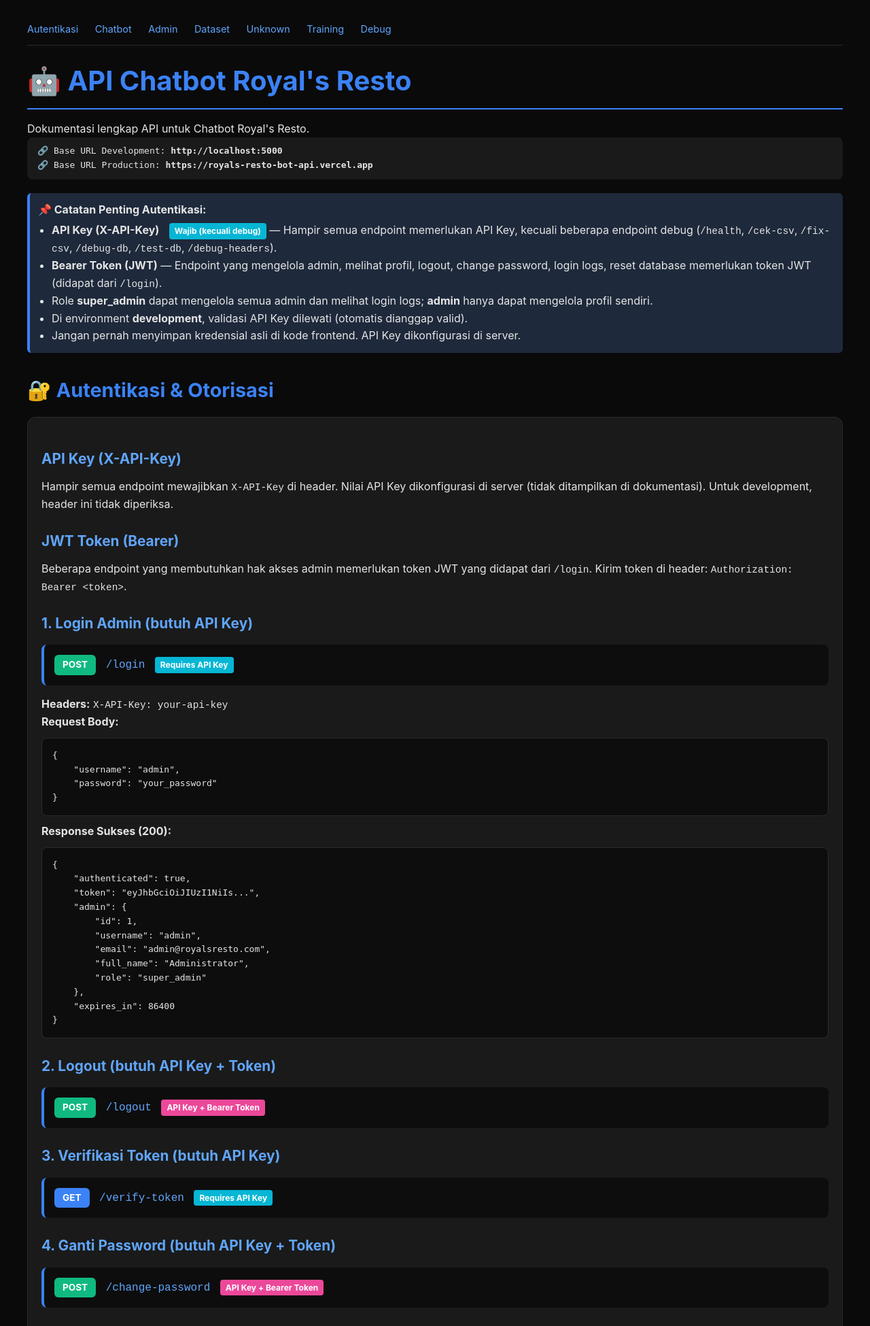
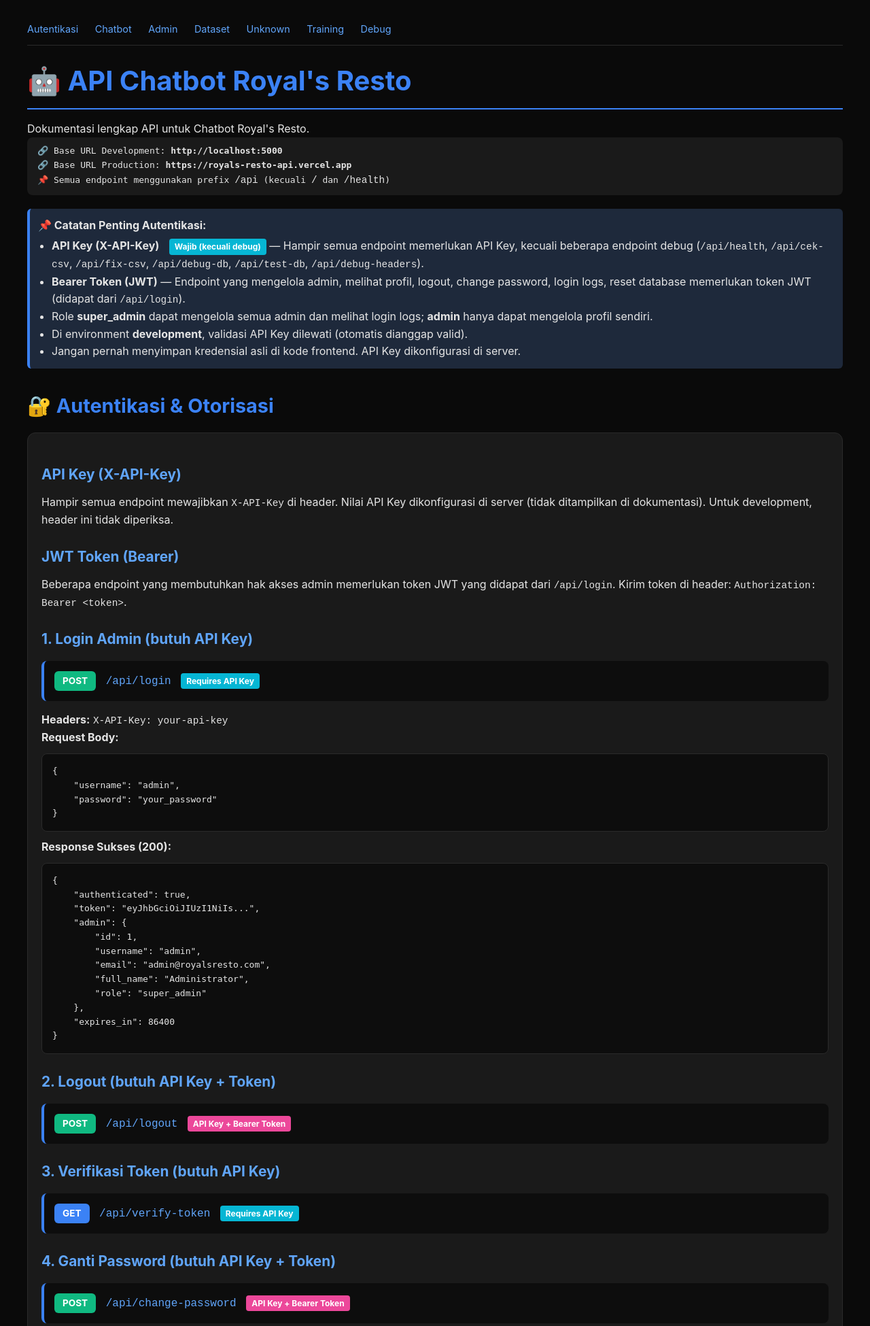
Before and after one commit to pxnan/royals-api, a Flask app: page / in a window 1280 px wide. Shown: the top 1950 px of the page at 68% size. Run offline with Flask 3, Linux system fonts and the light colour scheme; parts of the project's set-up code (start-up, migrations or seed data) failed here and were passed over.

Commit message:
Update API documentation to include '/api' prefix for all endpoints and correct production URL

```diff
--- a/templates/index.html
+++ b/templates/index.html
@@ -184,13 +184,14 @@
     <p>Dokumentasi lengkap API untuk Chatbot Royal's Resto.</p>
     <div class="base-url">
         🔗 Base URL Development: <strong>http://localhost:5000</strong><br>
-        🔗 Base URL Production: <strong>https://royals-resto-bot-api.vercel.app</strong>
+        🔗 Base URL Production: <strong>https://royals-resto-api.vercel.app</strong><br>
+        <span class="text-yellow-400">📌 Semua endpoint menggunakan prefix <code>/api</code> (kecuali <code>/</code> dan <code>/health</code>)</span>
     </div>
     <div class="note">
         <strong>📌 Catatan Penting Autentikasi:</strong>
         <ul style="margin-left: 20px; margin-top: 5px;">
-            <li><strong>API Key (X-API-Key)</strong> <span class="badge badge-apikey">Wajib (kecuali debug)</span> — Hampir semua endpoint memerlukan API Key, kecuali beberapa endpoint debug (<code>/health</code>, <code>/cek-csv</code>, <code>/fix-csv</code>, <code>/debug-db</code>, <code>/test-db</code>, <code>/debug-headers</code>).</li>
-            <li><strong>Bearer Token (JWT)</strong> — Endpoint yang mengelola admin, melihat profil, logout, change password, login logs, reset database memerlukan token JWT (didapat dari <code>/login</code>).</li>
+            <li><strong>API Key (X-API-Key)</strong> <span class="badge badge-apikey">Wajib (kecuali debug)</span> — Hampir semua endpoint memerlukan API Key, kecuali beberapa endpoint debug (<code>/api/health</code>, <code>/api/cek-csv</code>, <code>/api/fix-csv</code>, <code>/api/debug-db</code>, <code>/api/test-db</code>, <code>/api/debug-headers</code>).</li>
+            <li><strong>Bearer Token (JWT)</strong> — Endpoint yang mengelola admin, melihat profil, logout, change password, login logs, reset database memerlukan token JWT (didapat dari <code>/api/login</code>).</li>
             <li>Role <strong>super_admin</strong> dapat mengelola semua admin dan melihat login logs; <strong>admin</strong> hanya dapat mengelola profil sendiri.</li>
             <li>Di environment <strong>development</strong>, validasi API Key dilewati (otomatis dianggap valid).</li>
             <li>Jangan pernah menyimpan kredensial asli di kode frontend. API Key dikonfigurasi di server.</li>
@@ -205,12 +206,12 @@
             <p>Hampir semua endpoint mewajibkan <code>X-API-Key</code> di header. Nilai API Key dikonfigurasi di server (tidak ditampilkan di dokumentasi). Untuk development, header ini tidak diperiksa.</p>
 
             <h3>JWT Token (Bearer)</h3>
-            <p>Beberapa endpoint yang membutuhkan hak akses admin memerlukan token JWT yang didapat dari <code>/login</code>. Kirim token di header: <code>Authorization: Bearer &lt;token&gt;</code>.</p>
+            <p>Beberapa endpoint yang membutuhkan hak akses admin memerlukan token JWT yang didapat dari <code>/api/login</code>. Kirim token di header: <code>Authorization: Bearer &lt;token&gt;</code>.</p>
 
             <h3>1. Login Admin (butuh API Key)</h3>
             <div class="endpoint">
                 <span class="method method-post">POST</span>
-                <span class="url">/login</span>
+                <span class="url">/api/login</span>
                 <span class="badge badge-apikey">Requires API Key</span>
             </div>
             <p><strong>Headers:</strong> <code>X-API-Key: your-api-key</code></p>
@@ -236,28 +237,28 @@
             <h3>2. Logout (butuh API Key + Token)</h3>
             <div class="endpoint">
                 <span class="method method-post">POST</span>
-                <span class="url">/logout</span>
+                <span class="url">/api/logout</span>
                 <span class="badge badge-apikey-token">API Key + Bearer Token</span>
             </div>
 
             <h3>3. Verifikasi Token (butuh API Key)</h3>
             <div class="endpoint">
                 <span class="method method-get">GET</span>
-                <span class="url">/verify-token</span>
+                <span class="url">/api/verify-token</span>
                 <span class="badge badge-apikey">Requires API Key</span>
             </div>
 
             <h3>4. Ganti Password (butuh API Key + Token)</h3>
             <div class="endpoint">
                 <span class="method method-post">POST</span>
-                <span class="url">/change-password</span>
+                <span class="url">/api/change-password</span>
                 <span class="badge badge-apikey-token">API Key + Bearer Token</span>
             </div>
 
             <h3>5. Profil Admin yang Login (butuh API Key + Token)</h3>
             <div class="endpoint">
                 <span class="method method-get">GET</span>
-                <span class="url">/admin-profile</span>
+                <span class="url">/api/admin-profile</span>
                 <span class="badge badge-apikey-token">API Key + Bearer Token</span>
             </div>
 
@@ -277,7 +278,7 @@
             <h3>1. Kirim Pertanyaan (butuh API Key)</h3>
             <div class="endpoint">
                 <span class="method method-post">POST</span>
-                <span class="url">/chat</span>
+                <span class="url">/api/chat</span>
                 <span class="badge badge-apikey">Requires API Key</span>
             </div>
             <p><strong>Headers:</strong> <code>X-API-Key: your-api-key</code></p>
@@ -306,7 +307,7 @@
             <h3>2. Pertanyaan Ambigu - "Tidak Ada" (butuh API Key) <span class="badge badge-apikey">NEW!</span></h3>
             <div class="endpoint">
                 <span class="method method-post">POST</span>
-                <span class="url">/chat/ambiguous-unknown</span>
+                <span class="url">/api/chat/ambiguous-unknown</span>
                 <span class="badge badge-apikey">Requires API Key</span>
             </div>
             <p>Endpoint ini digunakan ketika user memilih opsi <strong>"Pertanyaan yang saya maksud tidak ada"</strong> pada respons ambigu. Pertanyaan asli user akan disimpan ke tabel <code>pertanyaan_unknow</code> untuk pembelajaran model di masa depan.</p>
@@ -389,7 +390,7 @@
             <h3>1. Ambil Semua Data (pagination, filter, search)</h3>
             <div class="endpoint">
                 <span class="method method-get">GET</span>
-                <span class="url">/get-all-data?page=1&per_page=20&search=menu&kategori=harga</span>
+                <span class="url">/api/get-all-data?page=1&per_page=20&search=menu&kategori=harga</span>
                 <span class="badge badge-apikey">Requires API Key</span>
             </div>
             <p><strong>Response mencakup:</strong> data, total_data, total_pages, dan daftar categories unik untuk filter.</p>
@@ -397,7 +398,7 @@
             <h3>2. Tambah Data Baru</h3>
             <div class="endpoint">
                 <span class="method method-post">POST</span>
-                <span class="url">/tambah-data</span>
+                <span class="url">/api/tambah-data</span>
                 <span class="badge badge-apikey">Requires API Key</span>
             </div>
             <p><strong>Request Body:</strong></p>
@@ -410,28 +411,28 @@
             <h3>3. Update Data (berdasarkan ID atau index)</h3>
             <div class="endpoint">
                 <span class="method method-put">PUT</span>
-                <span class="url">/update-data</span>
+                <span class="url">/api/update-data</span>
                 <span class="badge badge-apikey">Requires API Key</span>
             </div>
 
             <h3>4. Hapus Data (satu item)</h3>
             <div class="endpoint">
                 <span class="method method-delete">DELETE</span>
-                <span class="url">/delete-data</span>
+                <span class="url">/api/delete-data</span>
                 <span class="badge badge-apikey">Requires API Key</span>
             </div>
 
             <h3>5. Hapus Banyak Data</h3>
             <div class="endpoint">
                 <span class="method method-delete">DELETE</span>
-                <span class="url">/delete-bulk-data</span>
+                <span class="url">/api/delete-bulk-data</span>
                 <span class="badge badge-apikey">Requires API Key</span>
             </div>
 
             <h3>6. Ambil Data Berdasarkan Index</h3>
             <div class="endpoint">
                 <span class="method method-get">GET</span>
-                <span class="url">/get-data/&lt;index&gt;</span>
+                <span class="url">/api/get-data/&lt;index&gt;</span>
                 <span class="badge badge-apikey">Requires API Key</span>
             </div>
 
@@ -458,13 +459,13 @@
             <p>Semua endpoint unknown memerlukan API Key.</p>
 
             <div class="note warning">
-                <strong>⚠️ Perubahan:</strong> Pagination di <code>/pertanyaan-unknown</code> menggunakan <strong>10 data per halaman</strong> (fixed).
+                <strong>⚠️ Perubahan:</strong> Pagination di <code>/api/pertanyaan-unknown</code> menggunakan <strong>10 data per halaman</strong> (fixed).
             </div>
 
             <h3>1. Daftar Unknown Questions (pagination)</h3>
             <div class="endpoint">
                 <span class="method method-get">GET</span>
-                <span class="url">/pertanyaan-unknown?page=1</span>
+                <span class="url">/api/pertanyaan-unknown?page=1</span>
                 <span class="badge badge-apikey">Requires API Key</span>
             </div>
             <p><strong>Response:</strong></p>
@@ -479,7 +480,7 @@
             <h3>2. Hapus Satu Unknown</h3>
             <div class="endpoint">
                 <span class="method method-delete">DELETE</span>
-                <span class="url">/delete-unknown</span>
+                <span class="url">/api/delete-unknown</span>
                 <span class="badge badge-apikey">Requires API Key</span>
             </div>
             <p><strong>Request Body:</strong> <code>{"id": 123}</code></p>
@@ -487,7 +488,7 @@
             <h3>3. Hapus Semua Unknown</h3>
             <div class="endpoint">
                 <span class="method method-delete">DELETE</span>
-                <span class="url">/delete-all-unknown</span>
+                <span class="url">/api/delete-all-unknown</span>
                 <span class="badge badge-apikey">Requires API Key</span>
             </div>
         </div>
@@ -507,7 +508,7 @@
             <h3>1. Latih Model (butuh API Key)</h3>
             <div class="endpoint">
                 <span class="method method-post">POST</span>
-                <span class="url">/train-model</span>
+                <span class="url">/api/train-model</span>
                 <span class="badge badge-apikey">Requires API Key</span>
             </div>
             <p><strong>Response Sukses:</strong></p>
@@ -524,14 +525,14 @@
             <h3>2. Informasi Model (butuh API Key)</h3>
             <div class="endpoint">
                 <span class="method method-get">GET</span>
-                <span class="url">/model-info</span>
+                <span class="url">/api/model-info</span>
                 <span class="badge badge-apikey">Requires API Key</span>
             </div>
 
             <h3>3. Daftar Kategori (butuh API Key)</h3>
             <div class="endpoint">
                 <span class="method method-get">GET</span>
-                <span class="url">/kategori</span>
+                <span class="url">/api/kategori</span>
                 <span class="badge badge-apikey">Requires API Key</span>
             </div>
         </div>
@@ -544,15 +545,15 @@
             <h3>Health Check (Publik, tanpa autentikasi)</h3>
             <div class="endpoint">
                 <span class="method method-get">GET</span>
-                <span class="url">/health</span>
+                <span class="url">/api/health</span>
                 <span class="badge badge-public">Public</span>
             </div>
 
-            <h3>Statistik Dashboard (butuh API Key + Token)</h3>
+            <h3>Statistik Dashboard (butuh API Key, tanpa Token)</h3>
             <div class="endpoint">
                 <span class="method method-get">GET</span>
                 <span class="url">/api/stats</span>
-                <span class="badge badge-apikey-token">API Key + Bearer Token</span>
+                <span class="badge badge-apikey">Requires API Key</span>
             </div>
             <p><strong>Response:</strong></p>
             <pre>{
@@ -580,35 +581,35 @@
             <h3>Cek CSV (Publik, tanpa autentikasi)</h3>
             <div class="endpoint">
                 <span class="method method-get">GET</span>
-                <span class="url">/cek-csv</span>
+                <span class="url">/api/cek-csv</span>
                 <span class="badge badge-public">Public</span>
             </div>
 
             <h3>Perbaiki CSV (Publik, tanpa autentikasi)</h3>
             <div class="endpoint">
                 <span class="method method-post">POST</span>
-                <span class="url">/fix-csv</span>
+                <span class="url">/api/fix-csv</span>
                 <span class="badge badge-public">Public</span>
             </div>
 
             <h3>Debug Database Connection (Publik)</h3>
             <div class="endpoint">
                 <span class="method method-get">GET</span>
-                <span class="url">/debug-db</span>
+                <span class="url">/api/debug-db</span>
                 <span class="badge badge-public">Public</span>
             </div>
 
             <h3>Test DB (Publik)</h3>
             <div class="endpoint">
                 <span class="method method-get">GET</span>
-                <span class="url">/test-db</span>
+                <span class="url">/api/test-db</span>
                 <span class="badge badge-public">Public</span>
             </div>
 
             <h3>Debug Headers (Publik)</h3>
             <div class="endpoint">
                 <span class="method method-get">GET</span>
-                <span class="url">/debug-headers</span>
+                <span class="url">/api/debug-headers</span>
                 <span class="badge badge-public">Public</span>
             </div>
         </div>
@@ -622,17 +623,17 @@
                 <tr><th>Method</th><th>Endpoint</th><th>Autentikasi</th><th>Deskripsi</th></tr>
             </thead>
             <tbody>
-                <tr><td>POST</td><td>/login</td><td>API Key</td><td>Login admin</td></tr>
-                <tr><td>POST</td><td>/chat</td><td>API Key</td><td>Chatbot utama</td></tr>
-                <tr><td>POST</td><td>/chat/ambiguous-unknown</td><td>API Key</td><td>Simpan pertanyaan ambigu ke unknown</td></tr>
+                <tr><td>POST</td><td>/api/login</td><td>API Key</td><td>Login admin</td></tr>
+                <tr><td>POST</td><td>/api/chat</td><td>API Key</td><td>Chatbot utama</td></tr>
+                <tr><td>POST</td><td>/api/chat/ambiguous-unknown</td><td>API Key</td><td>Simpan pertanyaan ambigu ke unknown</td></tr>
                 <tr><td>GET</td><td>/api/admins</td><td>API Key + Token (super_admin)</td><td>Daftar admin</td></tr>
-                <tr><td>GET</td><td>/get-all-data</td><td>API Key</td><td>Ambil dataset</td></tr>
-                <tr><td>POST</td><td>/tambah-data</td><td>API Key</td><td>Tambah FAQ</td></tr>
-                <tr><td>GET</td><td>/pertanyaan-unknown</td><td>API Key</td><td>Lihat pertanyaan tidak dikenal (10 per page)</td></tr>
-                <tr><td>POST</td><td>/train-model</td><td>API Key</td><td>Latih model (simpan ke Supabase)</td></tr>
-                <tr><td>GET</td><td>/api/stats</td><td>API Key + Token</td><td>Statistik dashboard</td></tr>
+                <tr><td>GET</td><td>/api/get-all-data</td><td>API Key</td><td>Ambil dataset</td></tr>
+                <tr><td>POST</td><td>/api/tambah-data</td><td>API Key</td><td>Tambah FAQ</td></tr>
+                <tr><td>GET</td><td>/api/pertanyaan-unknown</td><td>API Key</td><td>Lihat pertanyaan tidak dikenal (10 per page)</td></tr>
+                <tr><td>POST</td><td>/api/train-model</td><td>API Key</td><td>Latih model (simpan ke Supabase)</td></tr>
+                <tr><td>GET</td><td>/api/stats</td><td>API Key</td><td>Statistik dashboard</td></tr>
                 <tr><td>GET</td><td>/api/login-logs</td><td>API Key + Token (super_admin)</td><td>Log login</td></tr>
-                <tr><td>GET</td><td>/health</td><td>Publik</td><td>Health check</td></tr>
+                <tr><td>GET</td><td>/api/health</td><td>Publik</td><td>Health check</td></tr>
             </tbody>
         </table>
         <p class="note">Catatan: Endpoint yang tidak disebutkan di atas (seperti update, delete, reset password, dll.) juga memerlukan API Key, dengan tambahan Bearer Token jika mengakses data admin atau logs.</p>
```
